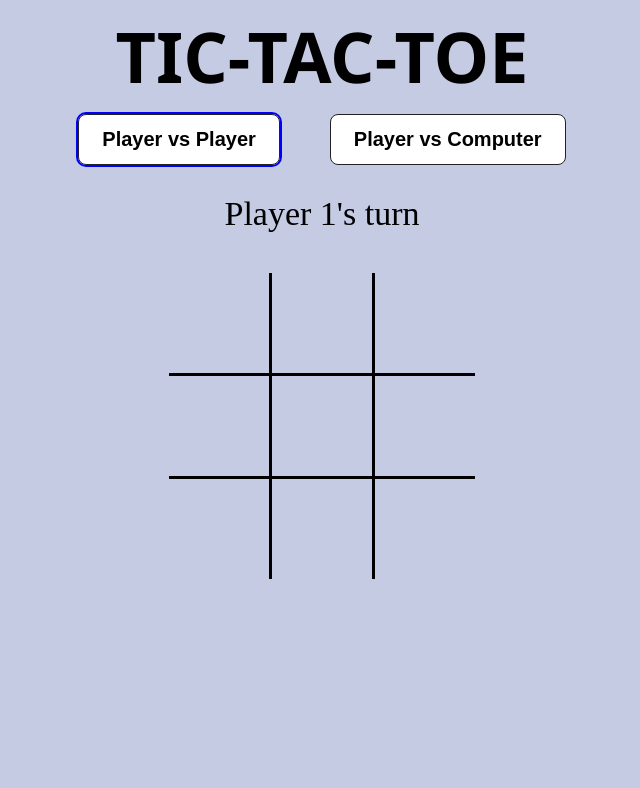
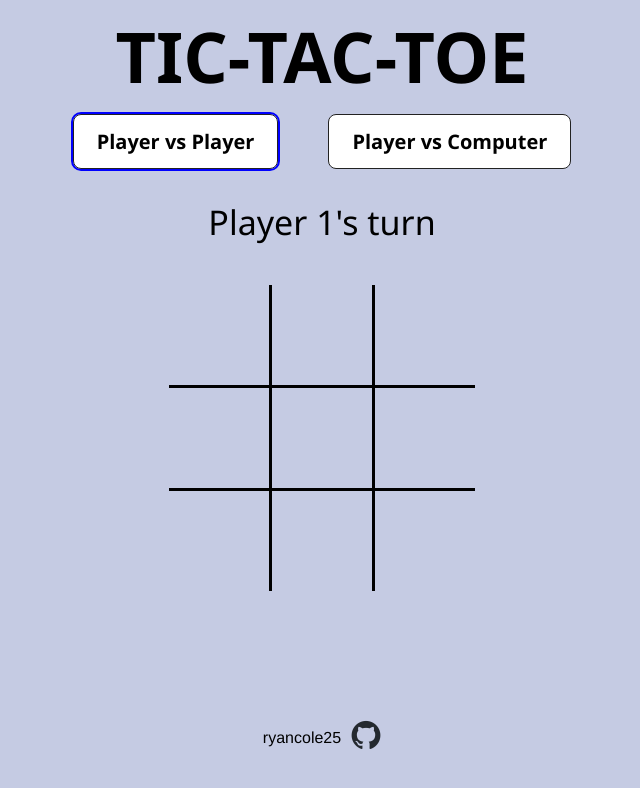
Before and after one commit to ryancole25/Tic-Tac-Toe, a plain HTML site: page index.html in a window 1280 px wide. Both pictures are taken after a click on the button "Player vs Player". Shown: the whole page, without its empty margins (318-958 px from the left). Drawn offline with Linux system fonts and the light colour scheme.

Commit message:
Cleaned up the site a bit and added description on README

```diff
--- a/index.html
+++ b/index.html
@@ -18,6 +18,12 @@
       <div class="gameboard"></div>
       <div class="message"></div>
       <div><button class="new-game">New Game</button></div>
+      <div class="footer">
+        ryancole25
+        <a href="https://github.com/ryancole25" target="_blank"
+          ><img class="github" src="github-mark.png"
+        /></a>
+      </div>
     </div>
     <script src="script.js"></script>
   </body>
--- a/script.js
+++ b/script.js
@@ -1,7 +1,3 @@
-// TODO
-// Have game type determined by the PvP or PvC buttons
-// Create computer logic to play against
-
 const createBoard = (() => {
   let board = [];
   const gameboard = document.querySelector(".gameboard");
@@ -48,6 +44,7 @@ const gameController = (() => {
   let player1turn = true;
   let player2 = Player("O", "Player 2");
 
+  // Sets the player 2 name as a computer if you choose to play against one
   const gameLogic = (computer) => {
     if (computer) {
       player2 = Player("O", "Computer");
@@ -73,6 +70,7 @@ const gameController = (() => {
             // Only player1 picks if playing against a computer
             if (computer && !checkWinner(createBoard.getBoard(), shape)) {
               shape = player2.getShape();
+              // Choose the computer spot using minimax algorithm
               let bestSpot = minimax(createBoard.getBoard(), shape);
               let computerCell = document.querySelector(
                 `.cell${bestSpot.index + 1}`
@@ -106,7 +104,7 @@ const gameController = (() => {
     );
   };
 
-  function minimax(newBoard, player) {
+  const minimax = (newBoard, player) => {
     //available spots
     let availSpots = emptyIndexies(newBoard);
 
@@ -168,14 +166,14 @@ const gameController = (() => {
     }
 
     return moves[bestMove];
-  }
+  };
 
   // returns the available spots on the board
-  function emptyIndexies(board) {
+  const emptyIndexies = (board) => {
     return board.filter((s) => s != "O" && s != "X");
-  }
+  };
 
-  // winning combinations using the board indexies for instace the first win could be 3 xes in a row
+  // winning check for the computer simulations (doesn't check ties here)
   function winning(board, player) {
     if (
       (board[0] == player && board[1] == player && board[2] == player) ||
@@ -193,15 +191,16 @@ const gameController = (() => {
     }
   }
 
+  // Checks if there is a shape in that square
   const legalMove = (index) => {
     if (createBoard.getBoard()[index] == index) {
       return true;
     } else {
-      console.log("Not a legal move");
       return false;
     }
   };
 
+  // Marks the board with an image at the specified location
   const markBoard = (cell, shape, index) => {
     if (shape == "X") {
       cell.innerHTML = "<img src='barbell_x.png'>";
@@ -209,7 +208,6 @@ const gameController = (() => {
       cell.innerHTML = "<img src='barbell-standard copy.png'>";
     }
     createBoard.getBoard()[index] = shape;
-    console.log(createBoard.getBoard());
   };
 
   // Checks whose turn it is
@@ -223,6 +221,7 @@ const gameController = (() => {
     return !player1turn;
   };
 
+  // Checks winners and puts up a new game button if there is a tie
   const checkWinner = (board, shape) => {
     // top row
     if (board[0] == shape && board[1] == shape && board[2] == shape) {
@@ -293,6 +292,12 @@ const displayController = (() => {
       }
       pvpBtn.classList = "active";
       pvcBtn.classList = "";
+      const allCells = document.querySelectorAll(".cell");
+      // Remove the event listeners so toggling the game won't interfere
+      for (let i = 0; i < allCells.length; i++) {
+        let newElement = allCells[i].cloneNode(true);
+        allCells[i].parentNode.replaceChild(newElement, allCells[i]);
+      }
       gameController.gameLogic(false);
       const displayTurn = document.querySelector(".turn");
       displayTurn.textContent = "Player 1's turn";
@@ -302,9 +307,15 @@ const displayController = (() => {
       if (pvcBtn.classList != "active") {
         createBoard.clearBoard();
       }
-      gameController.gameLogic(true);
       pvcBtn.classList = "active";
       pvpBtn.classList = "";
+      // Remove the event listeners so toggling the game won't interfere
+      const allCells = document.querySelectorAll(".cell");
+      for (let i = 0; i < allCells.length; i++) {
+        let newElement = allCells[i].cloneNode(true);
+        allCells[i].parentNode.replaceChild(newElement, allCells[i]);
+      }
+      gameController.gameLogic(true);
       const displayTurn = document.querySelector(".turn");
       displayTurn.textContent = "Player 1's turn";
     });
--- a/style.css
+++ b/style.css
@@ -1,5 +1,9 @@
 :root {
   --bluish-background: #c5cbe3;
+}
+
+* {
+  font-family: "Segoe UI", Tahoma, Geneva, Verdana, sans-serif;
 }
 
 body {
@@ -109,3 +113,16 @@ button:hover {
   font-size: 24px;
   font-weight: bold;
 }
+
+.footer {
+  position: absolute;
+  top: 720px;
+  display: flex;
+  align-items: center;
+  gap: 10px;
+  font-family: Helvetica;
+}
+
+.github {
+  height: 30px;
+}
```
Also changed, not shown: Tic-Tac-ToeScreenshot.png (added), github-mark.png (added), 1 other file.
